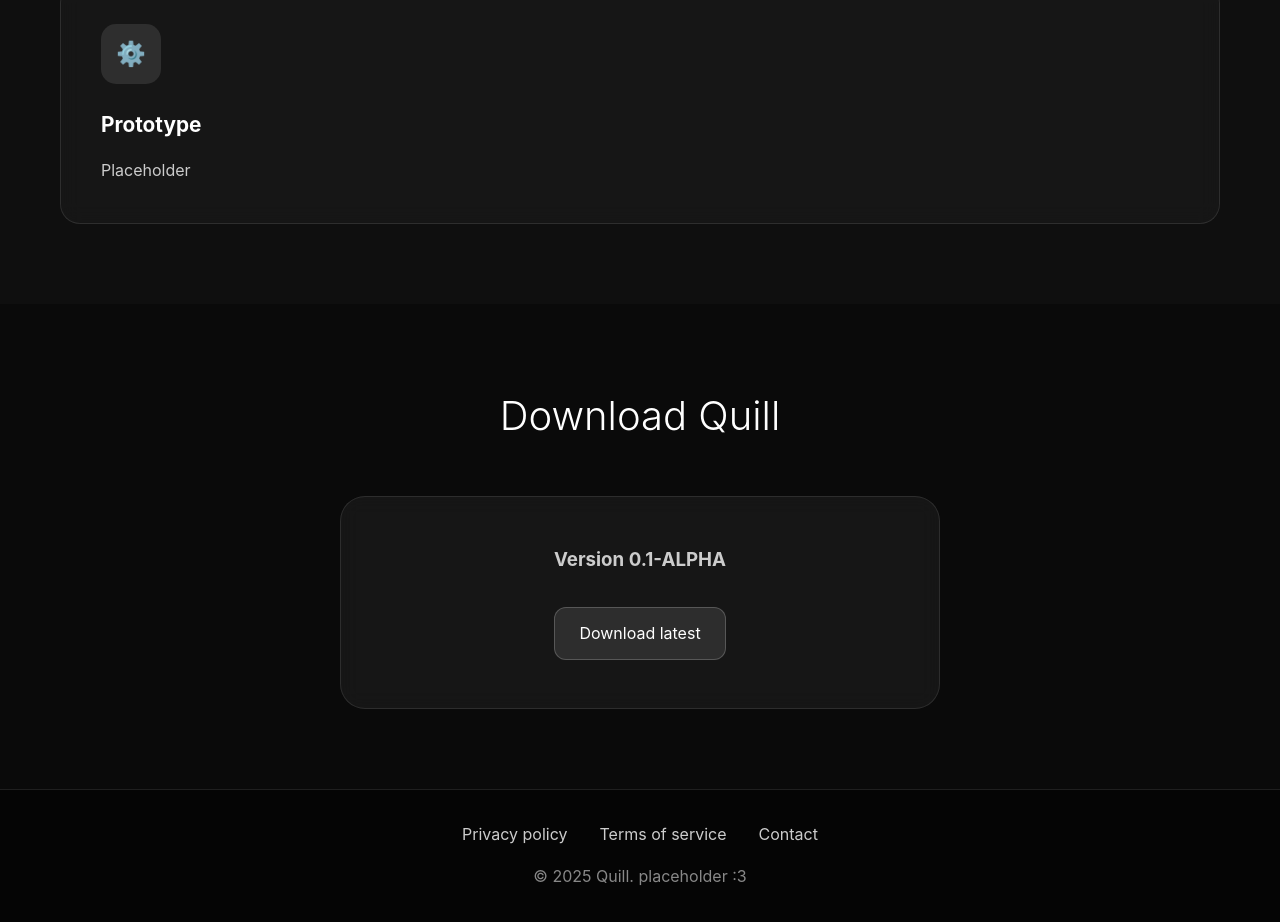
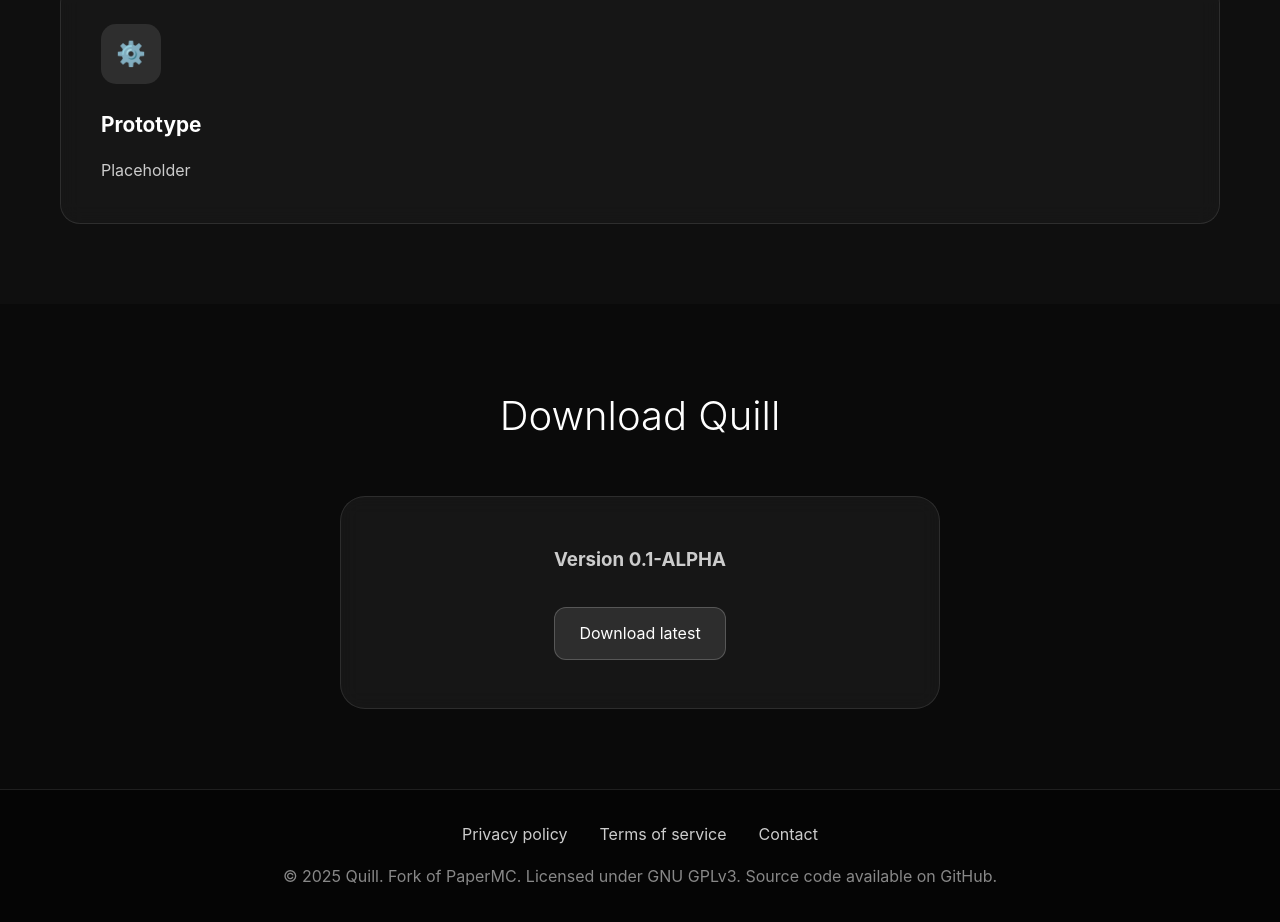
Before and after one commit to LoafyMC/loafymc.github.io, a plain HTML site: page index.html in a window 1280 px wide. Shown: the part 796-1718 px from the top of the page. Drawn offline with Linux system fonts and the light colour scheme.

Commit message:
Update index.html

```diff
--- a/index.html
+++ b/index.html
@@ -357,7 +357,7 @@
                     <a href="#">Terms of service</a>
                     <a href="#">Contact</a>
                 </div>
-                <p>&copy; 2025 Quill. placeholder :3</p>
+                <p>&copy; 2025 Quill. Fork of PaperMC. Licensed under GNU GPLv3. Source code available on GitHub.</p>
             </div>
         </div>
     </footer>
```
